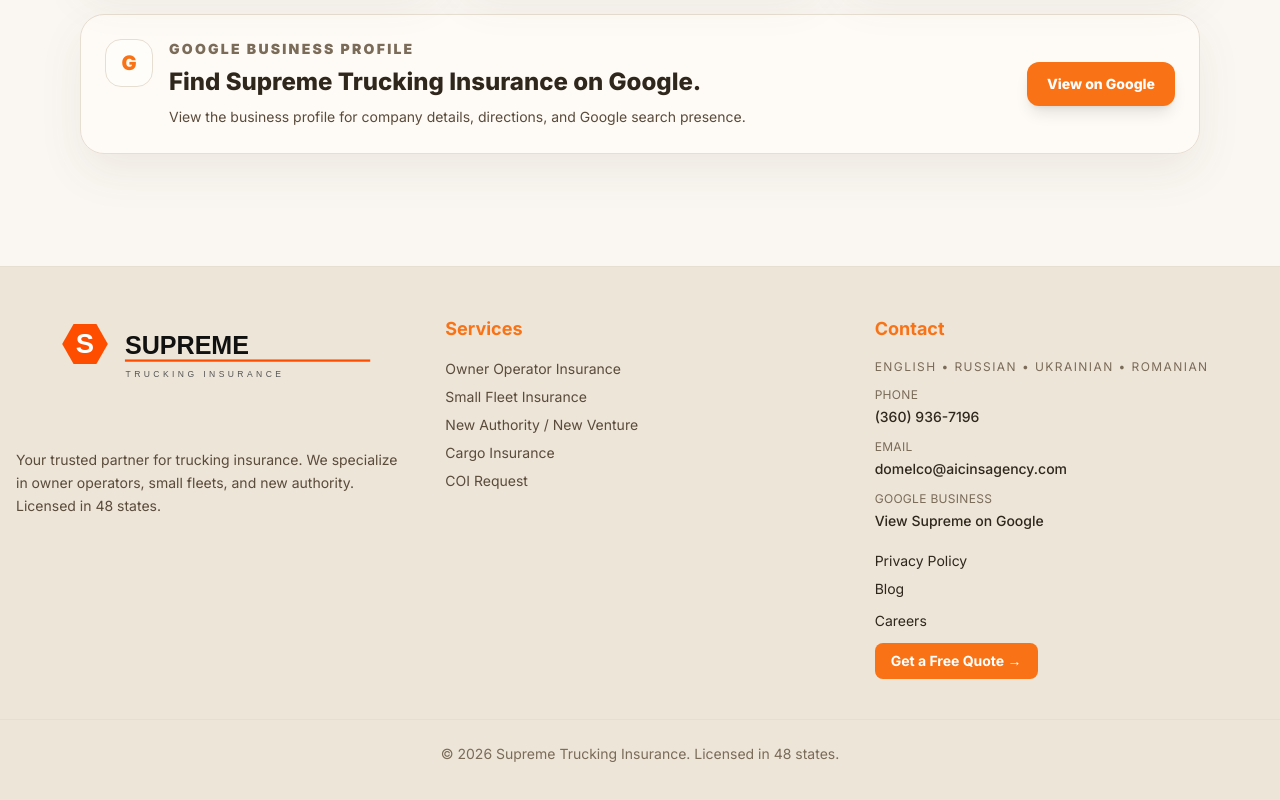
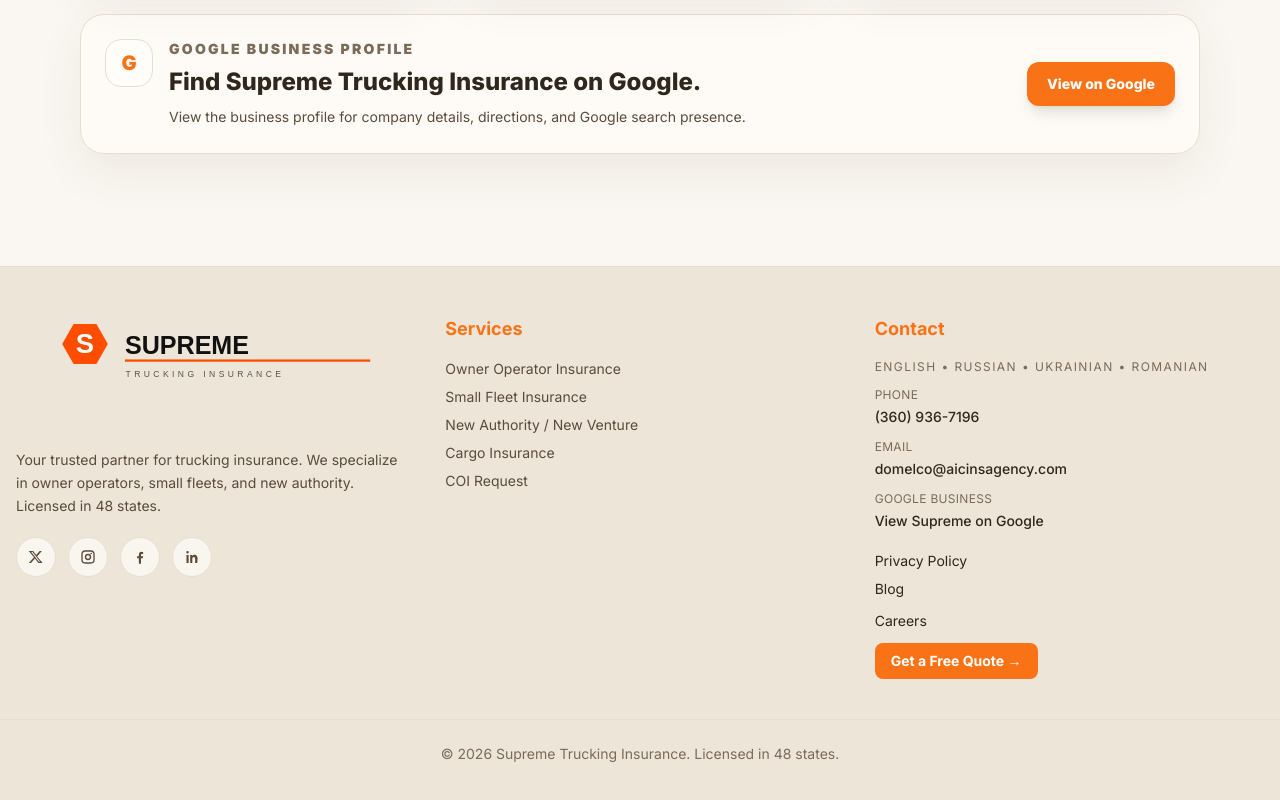
Before and after one commit to omelcodima/supreme-trucking-insurance, a Next.js app: page / in a window 1280 px wide. Shown: the part 3026-3826 px from the top of the page. Built offline with nearby package versions, Linux system fonts and the light colour scheme.

Commit message:
Add footer social icons

```diff
--- a/src/app/layout.tsx
+++ b/src/app/layout.tsx
@@ -8,6 +8,53 @@
 
 const googleBusinessUrl =
   "https://www.google.com/search?kgmid=/g/11z72w_0z4&q=Supreme+Trucking+Insurance+Agency";
+
+const socialLinks = [
+  {
+    name: "Twitter",
+    icon: (
+      <svg viewBox="0 0 24 24" aria-hidden="true" className="h-4 w-4">
+        <path
+          fill="currentColor"
+          d="M17.53 3h3.27l-7.14 8.16L22 21h-6.52l-5.1-6.68L4.54 21H1.27l7.64-8.73L1 3h6.68l4.61 6.1L17.53 3Zm-1.15 16.27h1.81L6.7 4.64H4.76l11.62 14.63Z"
+        />
+      </svg>
+    ),
+  },
+  {
+    name: "Instagram",
+    icon: (
+      <svg viewBox="0 0 24 24" aria-hidden="true" className="h-4 w-4">
+        <path
+          fill="currentColor"
+          d="M7.8 2h8.4A5.81 5.81 0 0 1 22 7.8v8.4a5.81 5.81 0 0 1-5.8 5.8H7.8A5.81 5.81 0 0 1 2 16.2V7.8A5.81 5.81 0 0 1 7.8 2Zm0 2A3.8 3.8 0 0 0 4 7.8v8.4A3.8 3.8 0 0 0 7.8 20h8.4a3.8 3.8 0 0 0 3.8-3.8V7.8A3.8 3.8 0 0 0 16.2 4H7.8Zm8.95 1.5a1.25 1.25 0 1 1 0 2.5 1.25 1.25 0 0 1 0-2.5ZM12 7.25A4.75 4.75 0 1 1 12 16.75 4.75 4.75 0 0 1 12 7.25Zm0 2A2.75 2.75 0 1 0 12 14.75 2.75 2.75 0 0 0 12 9.25Z"
+        />
+      </svg>
+    ),
+  },
+  {
+    name: "Facebook",
+    icon: (
+      <svg viewBox="0 0 24 24" aria-hidden="true" className="h-4 w-4">
+        <path
+          fill="currentColor"
+          d="M13.5 22v-8h2.7l.4-3.1h-3.1V8.9c0-.9.25-1.5 1.55-1.5h1.65V4.62A22.1 22.1 0 0 0 14.3 4c-2.38 0-4 1.45-4 4.11v2.79H7.6V14h2.7v8h3.2Z"
+        />
+      </svg>
+    ),
+  },
+  {
+    name: "LinkedIn",
+    icon: (
+      <svg viewBox="0 0 24 24" aria-hidden="true" className="h-4 w-4">
+        <path
+          fill="currentColor"
+          d="M6.94 8.98H3.73V21h3.21V8.98ZM5.33 3A1.86 1.86 0 1 0 5.3 6.72 1.86 1.86 0 0 0 5.33 3Zm15 11.1c0-3.22-1.72-5.39-4.49-5.39a3.86 3.86 0 0 0-3.49 1.92V8.98H9.28V21h3.2v-5.95c0-1.57.3-3.1 2.25-3.1 1.93 0 1.96 1.8 1.96 3.2V21h3.2l.44-6.9Z"
+        />
+      </svg>
+    ),
+  },
+];
 
 export const metadata: Metadata = {
   title: "Supreme Trucking Insurance | Fast Quotes. Multiple Carriers.",
@@ -146,6 +193,18 @@
               <p className="text-[#5A4B3B] text-sm leading-relaxed">
                 Your trusted partner for trucking insurance. We specialize in owner operators, small fleets, and new authority. Licensed in 48 states.
               </p>
+              <div className="mt-5 flex items-center gap-3" aria-label="Social media">
+                {socialLinks.map((social) => (
+                  <span
+                    key={social.name}
+                    aria-label={social.name}
+                    title={`${social.name} profile coming soon`}
+                    className="inline-flex h-10 w-10 items-center justify-center rounded-full border border-[#D8CCBD] bg-[#FFFDF9]/70 text-[#5A4B3B] transition-all hover:-translate-y-0.5 hover:border-[#f97316]/45 hover:text-[#f97316] hover:shadow-[0_12px_26px_rgba(249,115,22,0.12)]"
+                  >
+                    {social.icon}
+                  </span>
+                ))}
+              </div>
             </div>
 
             {/* Services */}
```
